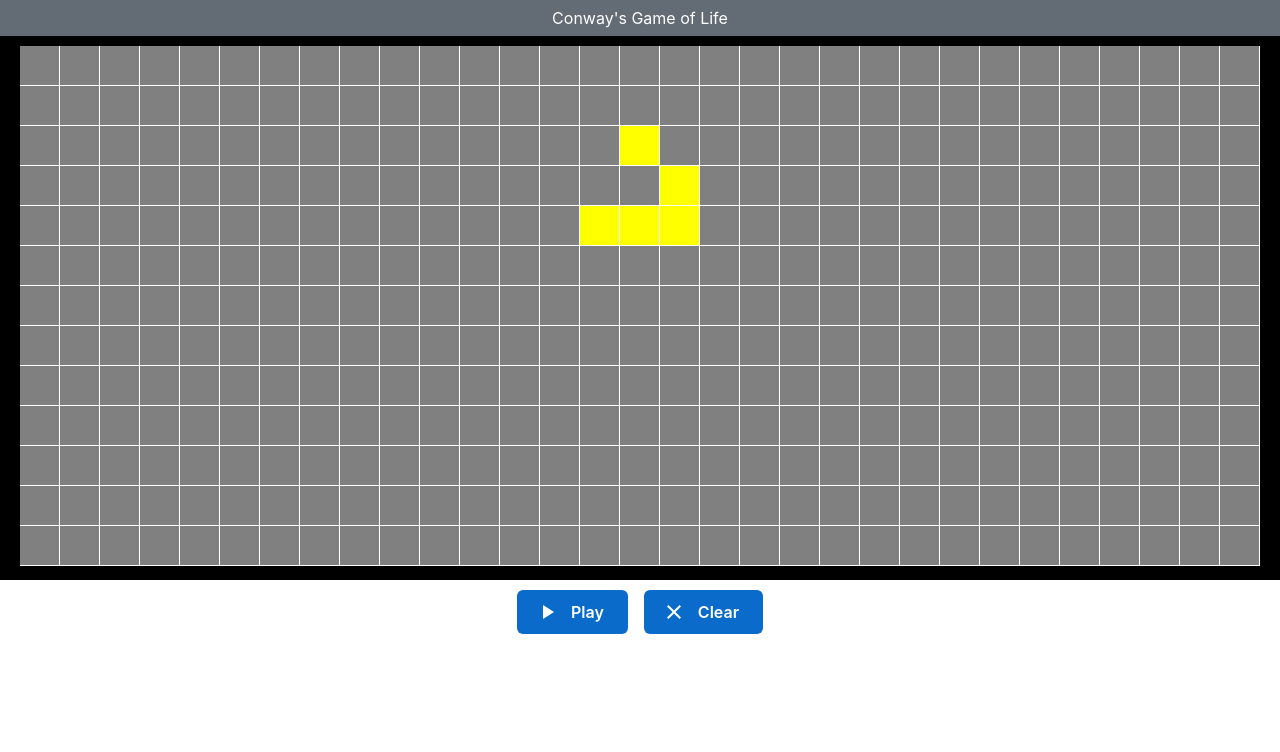
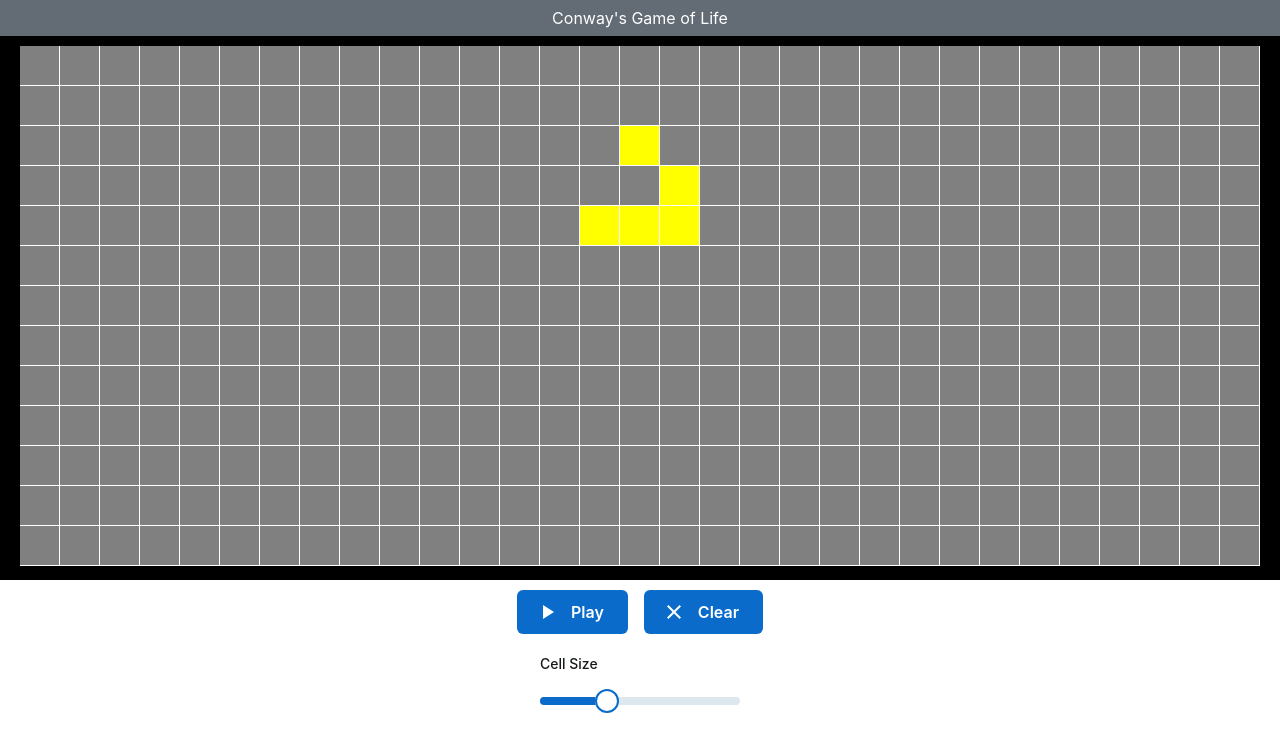
Before and after one commit to the-camputer/react-conway, a React (Create React App) app: page / in a window 1280 px wide. Shown: the top 752 px of the page. Built offline with nearby package versions, Linux system fonts and the light colour scheme.

Commit message:
gh-17 added slider for cell size

```diff
--- a/src/pages/Game/GameOfLife.tsx
+++ b/src/pages/Game/GameOfLife.tsx
@@ -1,14 +1,25 @@
 import React, { useEffect, useState } from 'react';
-import { Stack, Typography, Box, Button } from '@mui/joy';
+import {
+  Stack,
+  Typography,
+  Box,
+  Button,
+  Slider,
+  FormControl,
+  FormLabel,
+} from '@mui/joy';
 import { Clear, Replay, PlayArrow, Pause } from '@mui/icons-material';
 import GoLField from './GoLField';
 import { Cell, calculateNextState } from './GameOfLifeService';
 
 const env = process.env.NODE_ENV;
 
+const defaultCellSize = 40;
+
 const GameOfLife: React.FC = (props) => {
   const [tick, setTick] = useState<number>(0);
   const [paused, setPaused] = useState<boolean>(true);
+  const [cellSize, setCellSize] = useState<number>(defaultCellSize);
   const [gameState, setGameState] = useState<Cell[]>([
     { x: 15, y: 2 },
     { x: 16, y: 3 },
@@ -59,12 +70,28 @@ const GameOfLife: React.FC = (props) => {
     setGameState([]);
   };
 
+  const scaleCell = (
+    _event: Event,
+    value: number | number[],
+    _activeThumb: number
+  ) => {
+    if (Array.isArray(value)) {
+      setCellSize(value[0]);
+    } else {
+      setCellSize(value);
+    }
+  };
+
   return (
     <Stack spacing={0} justifyContent='center'>
       <Typography level='display1' variant='solid' id='title'>
         Conway's Game of Life
       </Typography>
-      <GoLField cellSize={40} livingCells={gameState} toggleFn={toggleCell} />
+      <GoLField
+        cellSize={cellSize}
+        livingCells={gameState}
+        toggleFn={toggleCell}
+      />
       {env === 'test' && (
         <div data-testid='game-data'>{JSON.stringify(gameState)}</div>
       )}
@@ -118,6 +145,28 @@ const GameOfLife: React.FC = (props) => {
           </Button>
         )}
       </Box>
+      <Box
+        sx={{
+          display: 'flex',
+          gap: 10,
+          margin: '10px 10px 10px 10px',
+          flexWrap: 'wrap',
+          justifyContent: 'center',
+        }}
+      >
+        <FormControl sx={{ flexGrow: 0 }}>
+          <FormLabel>Cell Size</FormLabel>
+          <Slider
+            size='lg'
+            defaultValue={defaultCellSize}
+            min={10}
+            max={100}
+            step={2}
+            onChange={scaleCell}
+            sx={{ width: 200 }}
+          />
+        </FormControl>
+      </Box>
     </Stack>
   );
 };
```
